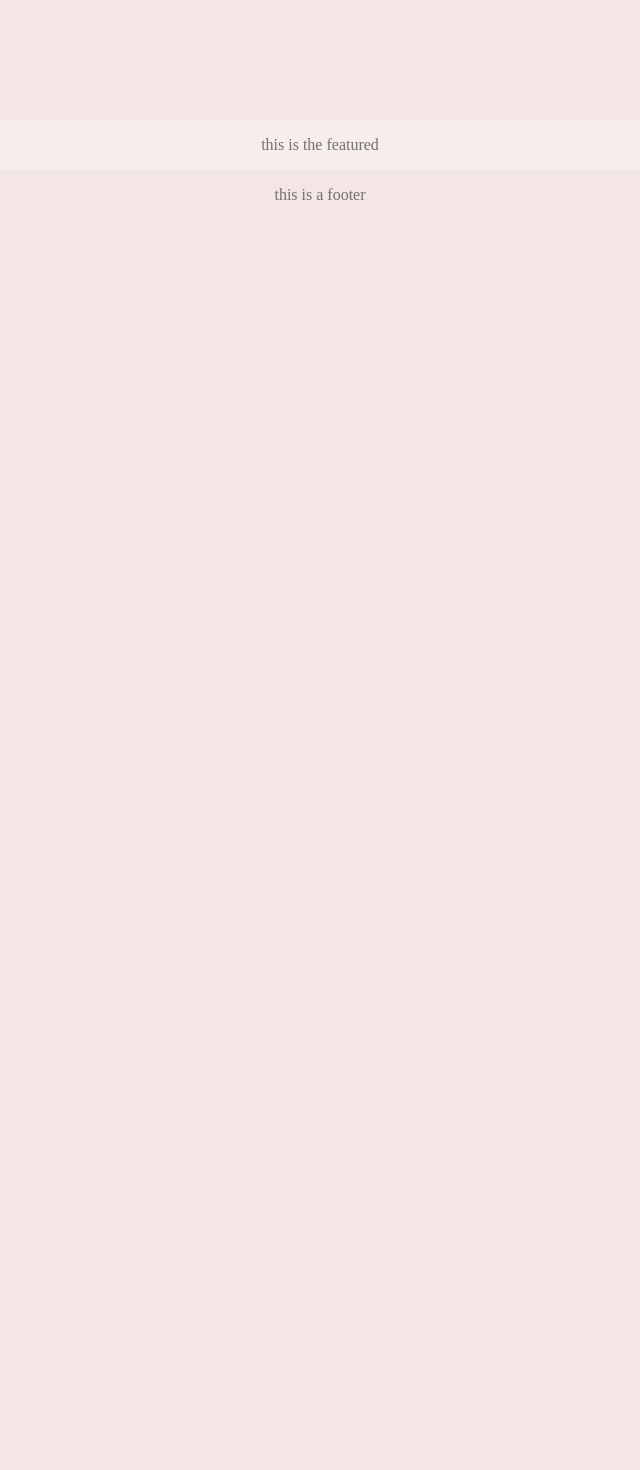
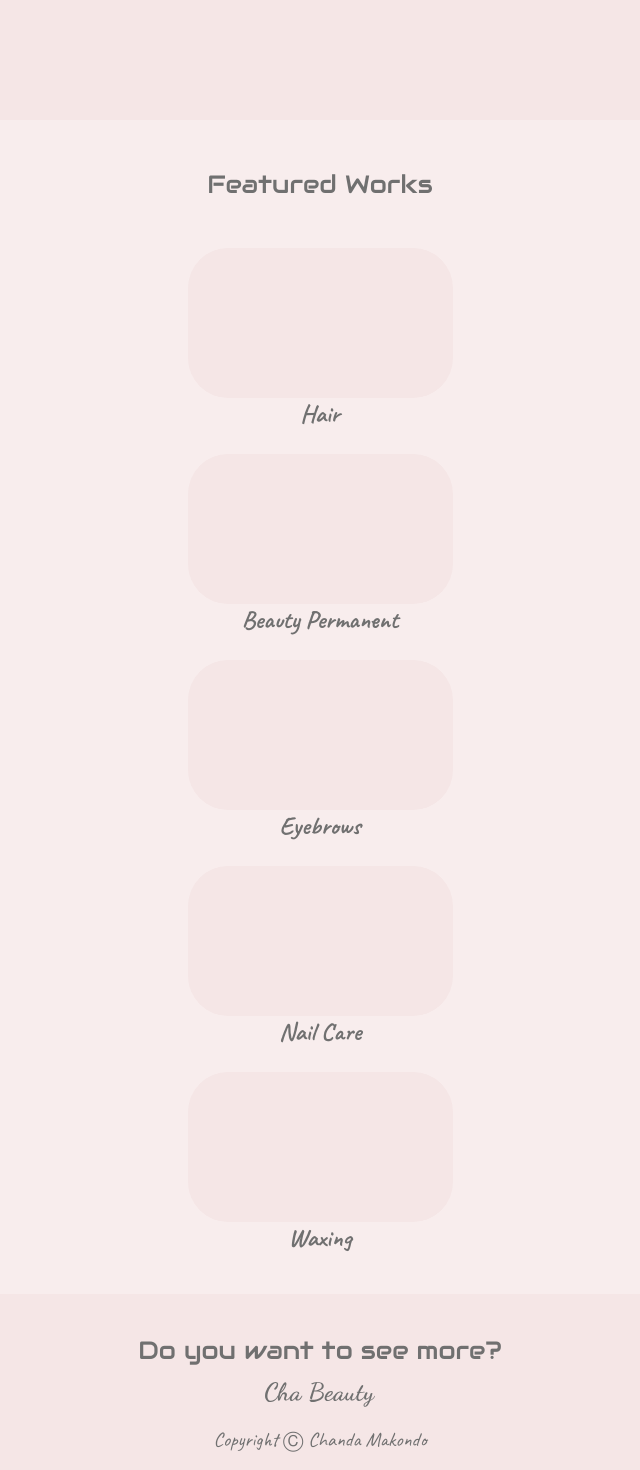
Before and after one commit to mark-makondo/cha-personal-website, a React (Create React App) app: page / in a window 1280 px wide. Shown: the part 680-2150 px from the top of the page, without its empty margins (320-960 px from the left). Before the commit the page ends 900 px from the top, so only its background shows below. Built offline with nearby package versions, Linux system fonts and the light colour scheme.

Commit message:
content plotted done

```diff
--- a/src/components/featured.js
+++ b/src/components/featured.js
@@ -4,7 +4,39 @@ const featured = () => {
 
     return(
         <div className="featured">
-            this is the featured
+            <span className="featured__main-title">Featured Works</span>
+
+            <div className="featured__container">
+                <div className="featured__hair">
+                    <div className="featured__box">
+                    </div>
+                    <span className="featured__sub-title">Hair</span>
+                </div>
+
+                <div className="featured__beauty-permanent">
+                    <div className="featured__box">
+                    </div>
+                    <span className="featured__sub-title">Beauty Permanent</span>
+                </div>
+
+                <div className="featured__eyebrows">
+                    <div className="featured__box">
+                    </div>
+                    <span className="featured__sub-title">Eyebrows</span>
+                </div>
+
+                <div className="featured__nailcare">
+                    <div className="featured__box">
+                    </div>
+                    <span className="featured__sub-title">Nail Care</span>
+                </div>
+
+                <div className="featured__waxing">
+                    <div className="featured__box">
+                    </div>
+                    <span className="featured__sub-title">Waxing</span>
+                </div>
+            </div>
         </div>
     )
 }
--- a/src/components/footer.js
+++ b/src/components/footer.js
@@ -1,10 +1,22 @@
 import React from 'react';
+
+// svg paths
+import {ReactComponent as ChaBeautyLogo} from '../img/cha-beauty-logo.svg';
 
 const footer = () => {
 
     return(
         <div className="footer">
-            this is a footer
+            <div className="footer__container">
+                <span className="footer__title">Do you want to see more?</span>
+                <div className="footer__logo">
+                    <ChaBeautyLogo fill="#707070" width="100%"/>
+                </div>
+                <div className="footer__contact">
+
+                </div>
+                <span className="footer__copyright">Copyright &#x24B8; Chanda Makondo</span>
+            </div>
         </div>
     )
 }
--- /dev/null
+++ b/src/scss/_featured.scss
@@ -0,0 +1,39 @@
+// featured
+.featured{
+    height: auto;
+    @include flexCenter(column);
+
+    #{&}__container{
+        @include flexCenter(column);
+        margin: 1.5rem 0;
+    }
+
+    #{&}__hair,
+    #{&}__beauty-permanent,
+    #{&}__eyebrows,
+    #{&}__nailcare,
+    #{&}__waxing{
+        @include flexCenter(column);
+        margin-top: 1.5rem;
+    }
+
+    #{&}__main-title{
+        font-family: getFont(title-nav);
+        margin-top: 2rem;
+    }
+    #{&}__sub-title{
+        font-family: getFont(description);
+        font-weight: bold;
+    }
+    #{&}__main-title,
+    #{&}__sub-title{
+        font-size: getFontSize(h-desc);
+    }
+
+    #{&}__box{
+        width: 16.5625rem;
+        height: 9.375rem;
+        background: #f5e6e6;
+        border-radius: 2.5rem;
+    }
+};
--- a/src/scss/_features.scss
+++ /dev/null
@@ -1,4 +0,0 @@
-// featured
-.featured{
-    @include flexCenter(column);
-};
--- a/src/scss/_footer.scss
+++ b/src/scss/_footer.scss
@@ -1,4 +1,26 @@
 // footer
 .footer{
-    @include flexCenter(column);
+
+    #{&}__container{
+        margin: 1.5rem 0;
+        @include flexCenter(column);
+    }
+
+    #{&}__title{
+        font-family: getFont(title-nav);
+        font-size: getFontSize(h-desc);
+        text-align: center;
+    }
+
+    #{&}__copyright{
+        font-family: getFont(description);
+        font-size: getFontSize(footer);
+        text-align: center;
+    }
+
+    #{&}__logo{
+       width: 110px;
+       margin: 1rem 0;
+    }
+
 };
--- a/src/scss/style.scss
+++ b/src/scss/style.scss
@@ -5,5 +5,5 @@
 // main css for contents
 @import './nav';
 @import './header';
-@import './features';
+@import './featured';
 @import './footer';
```
Also changed, not shown: src/dist/css/style.css, 2 other files (tests, documents, lock files or other folders).
